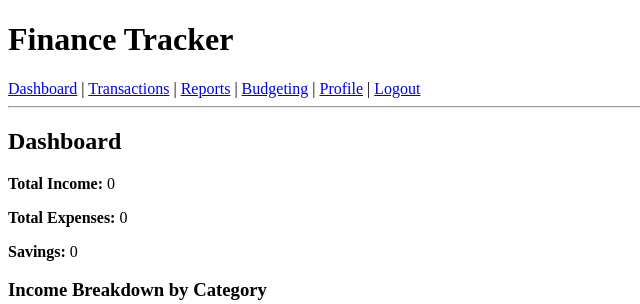
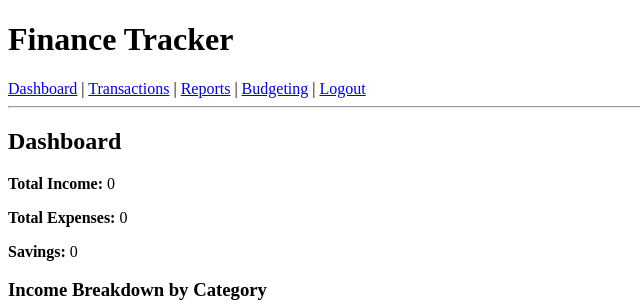
Before and after one commit to swap-githubb/Jordan, a Django app: page / in a window 1280 px wide. Shown: the top 304 px of the page, without its empty margins (0-640 px from the left). Run offline with Django 3.2, Linux system fonts and the light colour scheme; the visitor is signed in with stand-in values (Sample User, id 1); data comes from the database, SQL or seed files in the repository; data that the repository does not hold is empty.

Commit message:
Update base.html

```diff
--- a/apps/transactions/templates/transactions/base.html
+++ b/apps/transactions/templates/transactions/base.html
@@ -12,7 +12,7 @@
             <a href="{% url 'transactions:transaction_list' %}">Transactions</a> |
             <a href="{% url 'transactions:report' %}">Reports</a> |
             <a href="{% url 'transactions:budgeting' %}">Budgeting</a> |
-            <a href="{% url 'accounts:profile' %}">Profile</a> |
+            {# Temporarily removed: <a href="{% url 'accounts:profile' %}">Profile</a> | #}
             <a href="{% url 'logout' %}">Logout</a>
         </nav>
         <hr>
```
